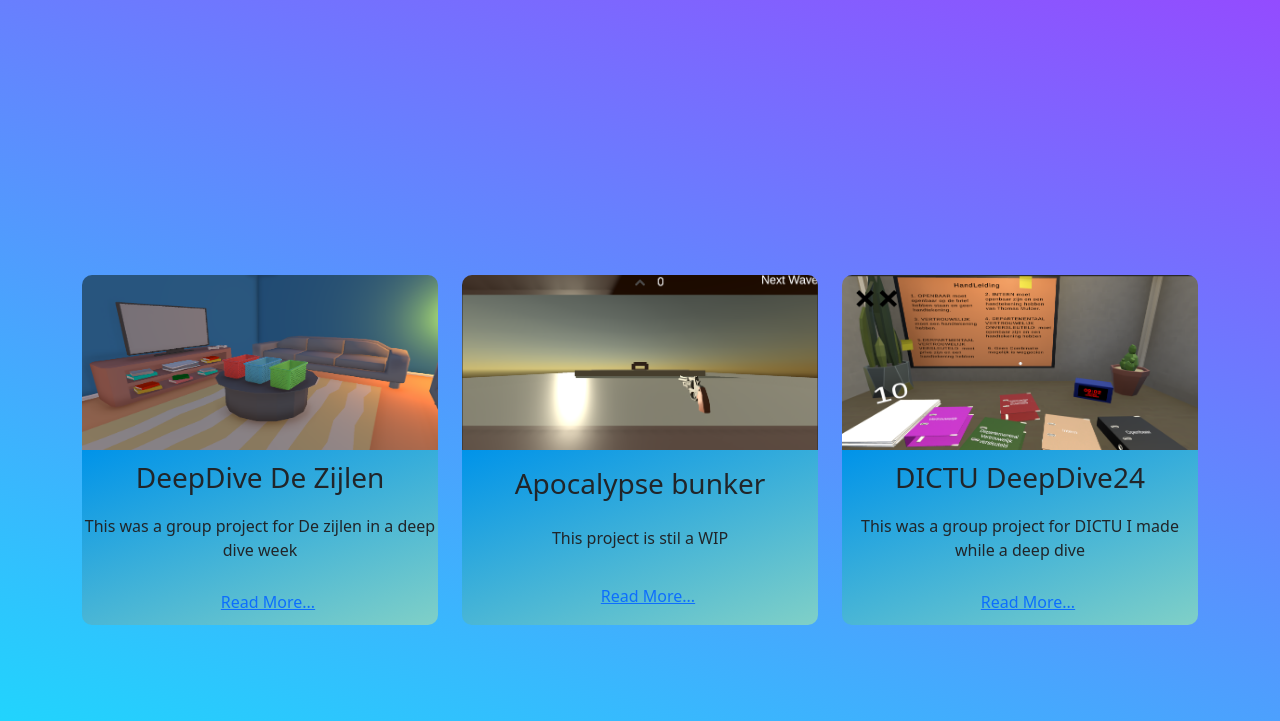
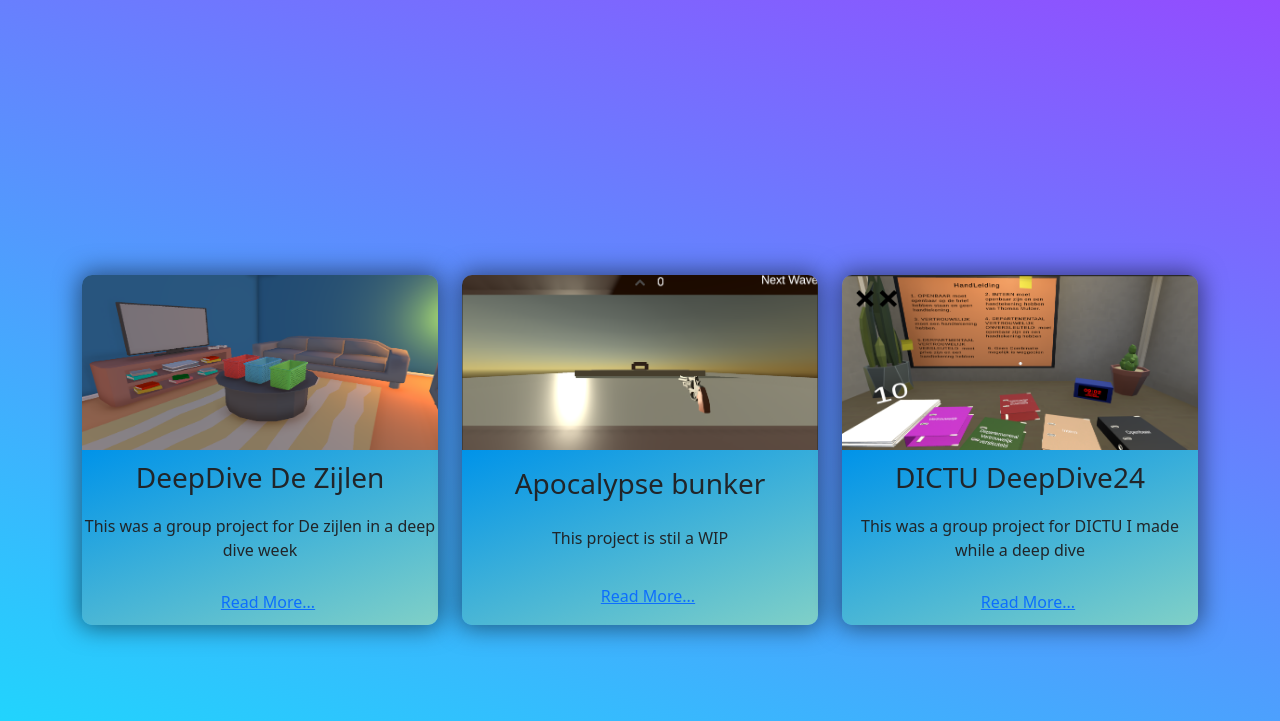
Before and after one commit to RocketMarvin/Portfolio, a website: page index.html in a window 1280 px wide. Shown: the part 421-1142 px from the top of the page. Drawn offline with nearby package versions, Linux system fonts and the light colour scheme.

Commit message:
added box shadow for cards in front page

```diff
--- a/CSS/main.css
+++ b/CSS/main.css
@@ -167,6 +167,7 @@
    flex-direction: column;
    justify-content: center;
    align-items: center;
+   text-align: center;
    height: 100vh;
    padding-left: 100px;
    padding-right: 100px;
@@ -192,3 +193,8 @@
     border-top-left-radius: 10px;
     border-top-right-radius: 10px;
 }
+
+.frontCard{
+   box-shadow: 0 0 25px 3px rgba(0, 0, 0, 0.5);
+   border-radius: 10px;
+}
```
Also changed, not shown: ContactMe.html (+1 -1 lines).
